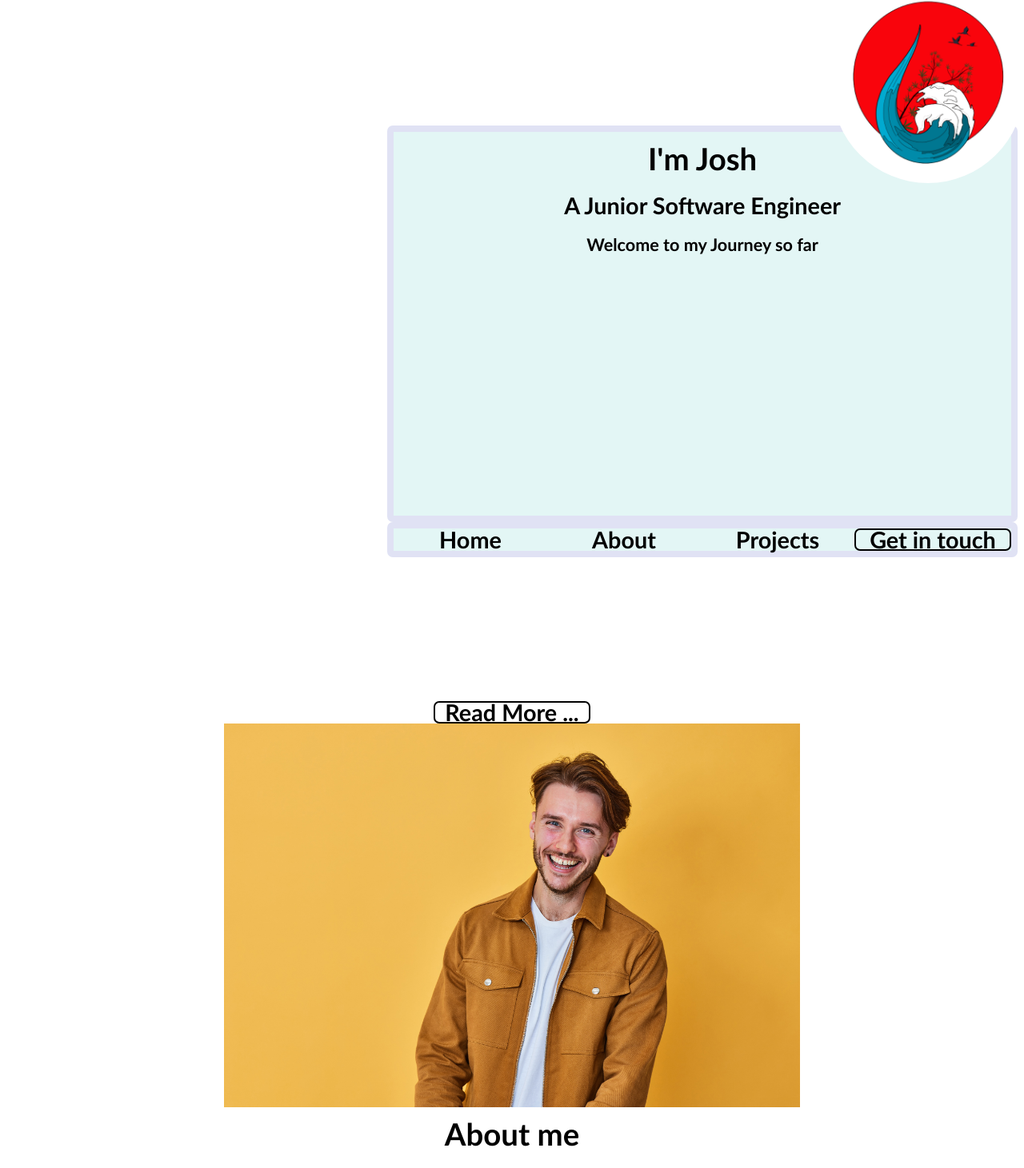
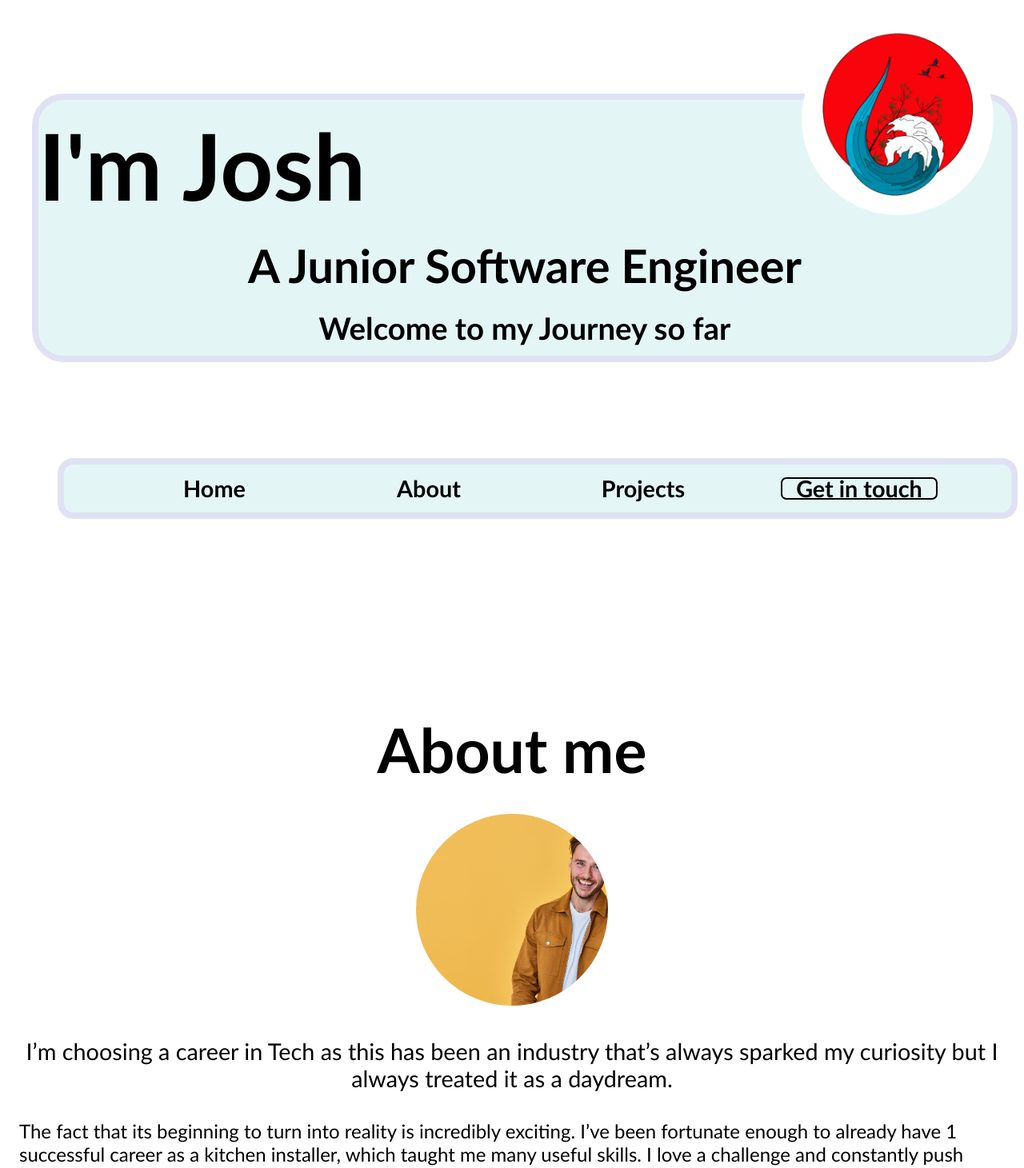
Before and after one commit to Joshua-Tucker/react-portfolio, a React (Create React App) app: page / in a window 1280 px wide. Shown: the part 11-1472 px from the top of the page at 80% size. Built offline with nearby package versions, Linux system fonts and the light colour scheme.

Commit message:
hompeage raw styled

```diff
--- a/src/Sections/About me/AboutMe.jsx
+++ b/src/Sections/About me/AboutMe.jsx
@@ -12,19 +12,24 @@ const AboutMe = () => {
   };
   return (
     <div className="about-container">
-      {showOverlay && (<Overlay handleClick={toggleOverlay}/>)}
-      <div className={
-            isActive
-              ? "about-content + active"
-              : "about-content"
-          }>
+      {showOverlay && <Overlay handleClick={toggleOverlay} />}
+      <div className={isActive ? "about-content + active" : "about-content"}>
         <div className="about-content__title-container">
           <h1 className="about-content__title">About me</h1>
         </div>
+        <div className="about-content__image-container">
+          <img
+            className="about-content__image"
+            src={profilePicture}
+            alt="Photo of me"
+          />{" "}
+        </div>
         <div className="about-content__text-container">
-          <p className="about-content__text">
+          <p className="about-content__text-upper">
             I’m choosing a career in Tech as this has been an industry that’s
             always sparked my curiosity but I always treated it as a daydream.
+            </p>
+            <p className="about-content__text-lower">
             The fact that its beginning to turn into reality is incredibly
             exciting. I’ve been fortunate enough to already have 1 successful
             career as a kitchen installer, which taught me many useful skills. I
@@ -34,13 +39,7 @@ const AboutMe = () => {
           </p>
         </div>
       </div>
-      <div className="about-content__image-container">
-        <img
-          className="about-content__image"
-          src={profilePicture}
-          alt="Photo of me"
-        />{" "}
-      </div>
+
       <div className="about-content__button">
         <Button
           text={"Read More ..."}
@@ -49,7 +48,6 @@ const AboutMe = () => {
         />
       </div>
     </div>
-
   );
 };
 
--- a/src/Sections/About me/AboutMe.scss
+++ b/src/Sections/About me/AboutMe.scss
@@ -7,39 +7,56 @@
   opacity:20%
   }
 .about-container {
-  margin-top: 10vh;
-  //   height: 60vh;
+  // margin-top: 10vh;
+  height: 100vh;
   display: flex;
-  flex-direction: column-reverse;
-  justify-content: center;
+  flex-direction: column;
+  justify-content: space-evenly;
   align-items: center;
+
 }
 .about-content {
   display: flex;
   flex-direction: column;
-  justify-content: center;
+  justify-content: space-evenly;
   align-items: center;
+  height:80vh;
 
-  //   &__title-container {
-  //   }
-  //   &__title {
-  //   }
+    &__title-container {
+      margin-bottom:3vh;
+    }
+    &__title {
+      font-size: 4rem;
 
-  //   &__text-container {
-  //   }
-  //   &__text {
-  //   }
+    }
+
+    &__text-container {
+      display:flex;
+      flex-direction: column;
+      padding:0vh 2vh 3vh 2vh;
+    }
+    &__text-upper {
+      margin-top:5vh;
+
+      font-size:1.5rem;
+      text-align: center;
+    }
+    &__text-lower {
+      margin-top:3vh;
+      font-size:1.25rem;
+      text-align: left;
+    }
   &__image-container {
-    height: 60vh;
-    width: 100%;
+    height: 30vh;
+    width: 30vh;
     overflow: hidden;
     display: flex;
-    justify-content: center;
+    justify-content: space-around;
     align-items: center;
-    border-radius: 10vh;
+    border-radius: 50vh;
   }
   &__image {
-    height: 60vh;
+    height: 30vh;
     width: auto;
   }
 }
--- a/src/Sections/Intro/Intro.scss
+++ b/src/Sections/Intro/Intro.scss
@@ -13,42 +13,52 @@
   justify-content: space-between;
   align-items: flex-end;
 
-  &__title-container {
-  }
-  &__title {
-  }
   &__intro-container {
-    margin-top: 20vh;
+    margin-top: 15vh;
     background-color: $background-third;
     border: 1vh solid $color-light-grey;
-    border-radius: 7px;
-    height:60vh;
+    border-radius: 5vh;
+    height: 40vh;
+    width: 95vw;
     position: relative;
-  z-index: 1;
+    z-index: 1;
+    display: flex;
+    flex-direction: column;
+    justify-content: space-evenly;
+    align-items: center;
+  }
+  &__top {
+    font-size: 6rem;
+    text-align: left;
+  }
 
+  &__middle {
+    font-size: 3rem;
+    text-align: center;
   }
-  &__intro {
-    font-size: $font-title-desktop;
+  &__lower {
+    font-size: 2rem;
+    text-align: center;
   }
   &__image-container {
-    height:30vh;
-    width:30vh;
-    overflow:hidden;
+    height: 30vh;
+    width: 30vh;
+    overflow: hidden;
     position: absolute;
-  top: 0;
-  right: 0;
-  z-index: 5;
-
-
+    top: 5vh;
+    right: 3vw;
+    z-index: 5;
   }
   &__image {
-    height:30vh;
+    height: 30vh;
     border-radius: 50%;
   }
-  &__menu{
+  &__menu {
     background-color: $background-third;
     border: 1vh solid $color-light-grey;
-    border-radius: 7px;
-
+    border-radius: 2.5vh;
+    margin-top: 15vh;
+    width: 90vw;
+    padding:2vh;
   }
 }
```
